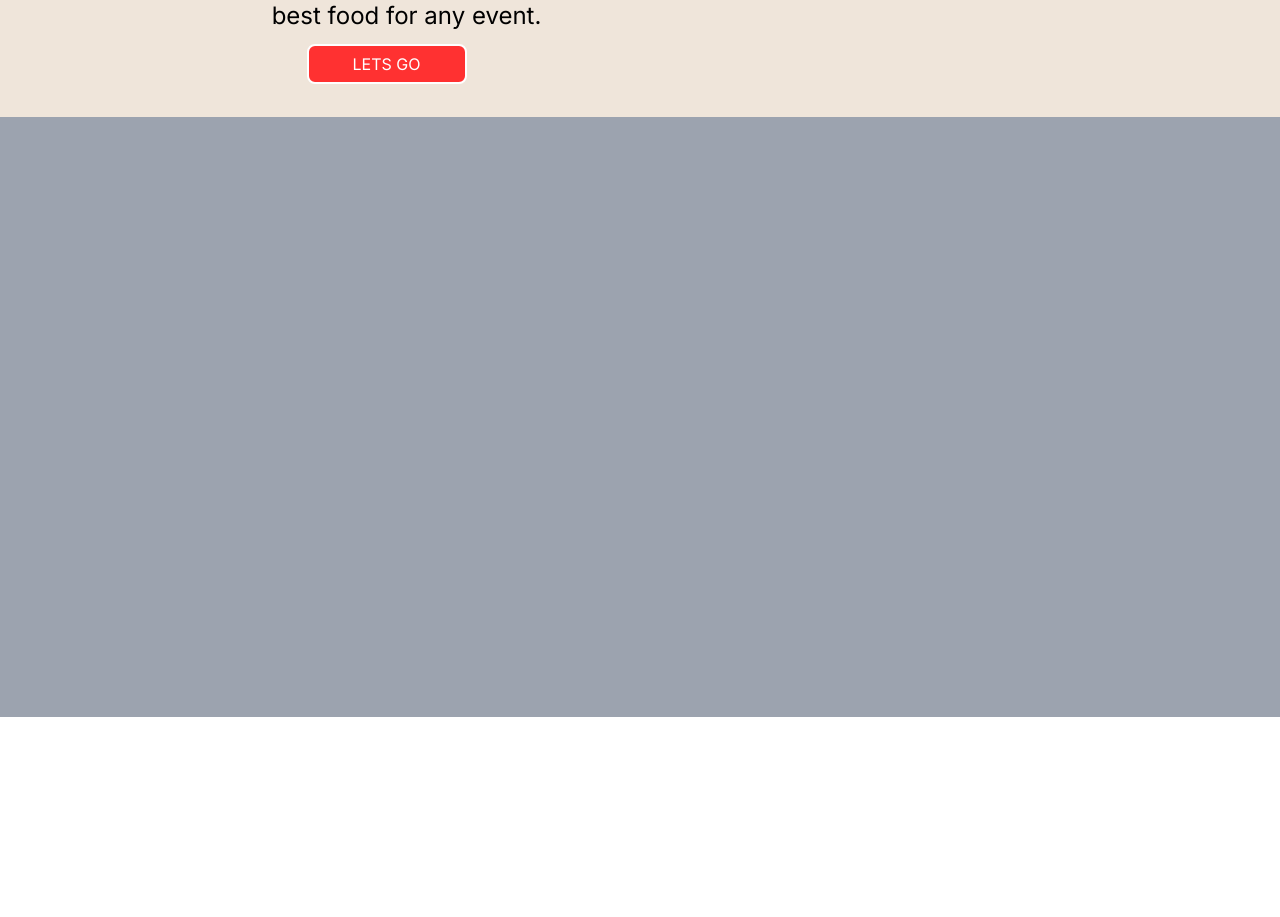
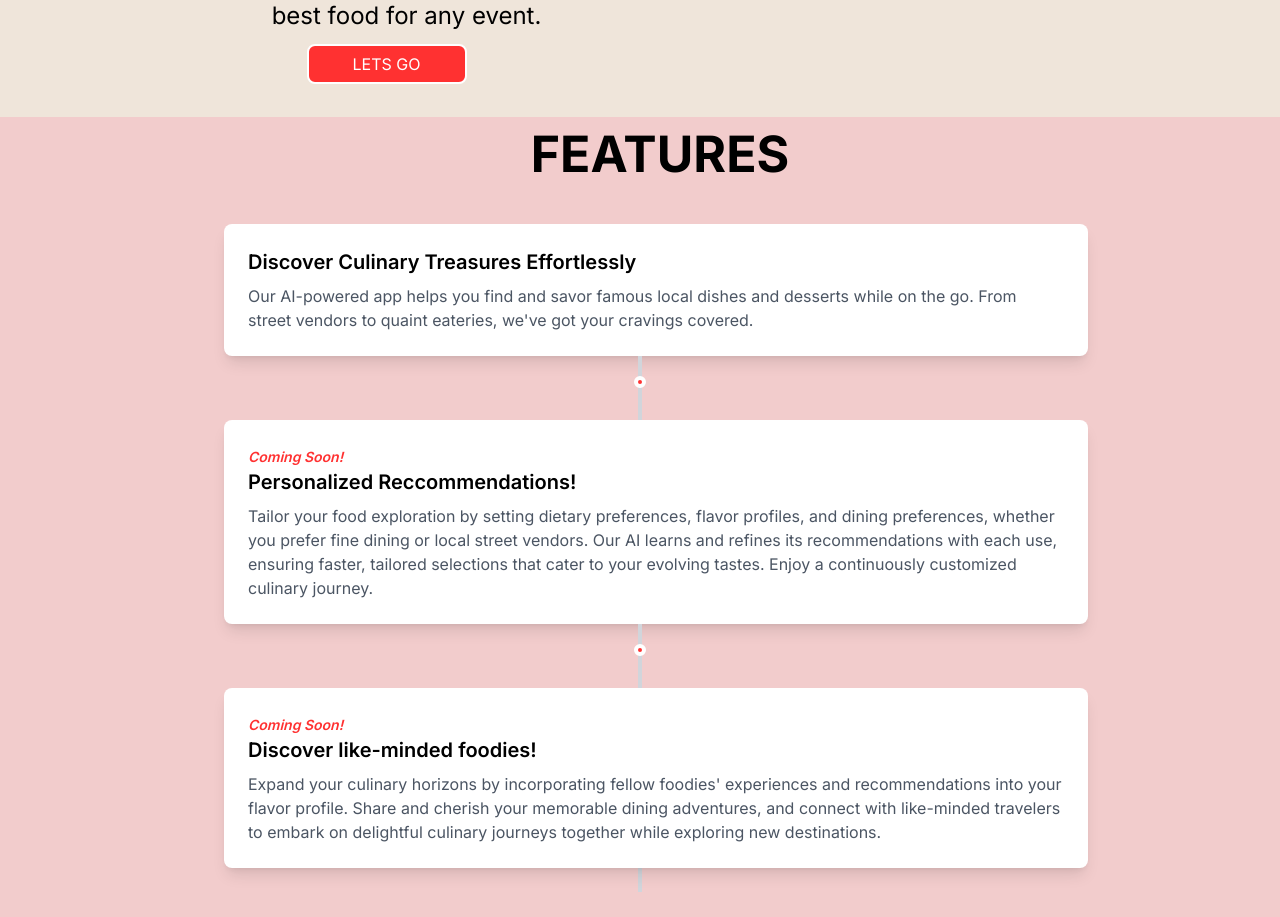
Before and after one commit to arden2000/Feastly, a Next.js app in the folder local-foods/: page / in a window 1280 px wide. Shown: the part 1131-2048 px from the top of the page. Before the commit the page ends 1848 px from the top, so only its background shows below. Built offline with nearby package versions, Linux system fonts and the light colour scheme.

Commit message:
added features content (visual  timeline needed)

```diff
--- a/local-foods/app/page.tsx
+++ b/local-foods/app/page.tsx
@@ -101,7 +101,78 @@ export default function Home() {
         </div>
       </div>
       {/*3rd Section: the Features section */}
-      <div className="flex flex-row h-[600px] w-screen relative bg-gray-400"></div>
+      <div className="h-[800px] w-screen relative bg-F2CCCC">
+        <h3 className=" pl-10 w-screen text-center relative text-black text-[50px] font-bold">
+          FEATURES
+        </h3>
+
+        {/* Timeline wrapped in this div */}
+        <div className="max-w-4xl mx-auto mt-auto">
+          {/* Timeline item 1 */}
+          <div className="relative py-8">
+            <div className="mx-auto max-w-xs absolute top-0 left-1/2 transform -translate-x-1/2 -mt-3"></div>
+            <div className="bg-white p-6 rounded-lg shadow-lg ml-8">
+              <h2 className="text-xl font-semibold mb-2 flex">
+                Discover Culinary Treasures Effortlessly
+              </h2>
+              <div className="flex flex-col relative justify-end">
+                <p className="flex flex-row relative justify-end text-gray-600">
+                  Our AI-powered app helps you find and savor famous local
+                  dishes and desserts while on the go. From street vendors to
+                  quaint eateries, we've got your cravings covered.{" "}
+                </p>
+              </div>
+            </div>
+            <div className="absolute top-300 left-1/2 transform -translate-x-1/2 w-1 bg-gray-300 h-full"></div>
+          </div>
+
+          {/* Timeline item 2 */}
+          <div className="relative py-8">
+            <div className="mx-auto max-w-xs absolute top-0 left-1/2 transform -translate-x-1/2 -mt-3">
+              <div className="w-3 h-3 bg-ff3131 rounded-full border-4 border-white"></div>
+            </div>
+            <div className="bg-white p-6 rounded-lg shadow-lg ml-8">
+              <span className="text-ff3131  font-semibold text-sm italic mt-2">
+                Coming Soon!
+              </span>
+              <h2 className="text-xl font-semibold mb-2">
+                Personalized Reccommendations!
+              </h2>
+              <p className="flex flex-row relative justify-end text-gray-600">
+                Tailor your food exploration by setting dietary preferences,
+                flavor profiles, and dining preferences, whether you prefer fine
+                dining or local street vendors. Our AI learns and refines its
+                recommendations with each use, ensuring faster, tailored
+                selections that cater to your evolving tastes. Enjoy a
+                continuously customized culinary journey.
+              </p>
+            </div>
+            <div className="absolute top-100 left-1/2 transform -translate-x-1/2 w-1 bg-gray-300 h-full"></div>
+          </div>
+
+          {/* Timeline item 3 */}
+          <div className="relative py-8">
+            <div className="mx-auto max-w-xs absolute top-0 left-1/2 transform -translate-x-1/2 -mt-3">
+              <div className="w-3 h-3 bg-ff3131 rounded-full border-4 border-white"></div>
+            </div>
+            <div className="bg-white p-6 rounded-lg shadow-lg ml-8">
+              <span className="text-ff3131 font-semibold text-sm mt-2 italic">
+                Coming Soon!
+              </span>
+              <h2 className="text-xl font-semibold justify-left mb-2">
+                Discover like-minded foodies!
+              </h2>
+              <p className="flex flex-col relative justify-end text-gray-600">
+                Expand your culinary horizons by incorporating fellow foodies'
+                experiences and recommendations into your flavor profile. Share
+                and cherish your memorable dining adventures, and connect with
+                like-minded travelers to embark on delightful culinary journeys
+                together while exploring new destinations.
+              </p>
+            </div>
+          </div>
+        </div>
+      </div>
     </main>
   );
 }
--- a/local-foods/tailwind.config.ts
+++ b/local-foods/tailwind.config.ts
@@ -14,10 +14,15 @@ const config: Config = {
       },
 
       backgroundColor: {
+        /* red button color*/
         'ff3131': '#ff3131',
+        /* beige background*/
         'efe5da': '#efe5da',
+        /* Light red background color */
+        'F2CCCC': '#F2CCCC',
       },
       textColor:{
+        /** red text */
         'ff3131': '#ff3131',
       },
       backgroundSize:{
```
